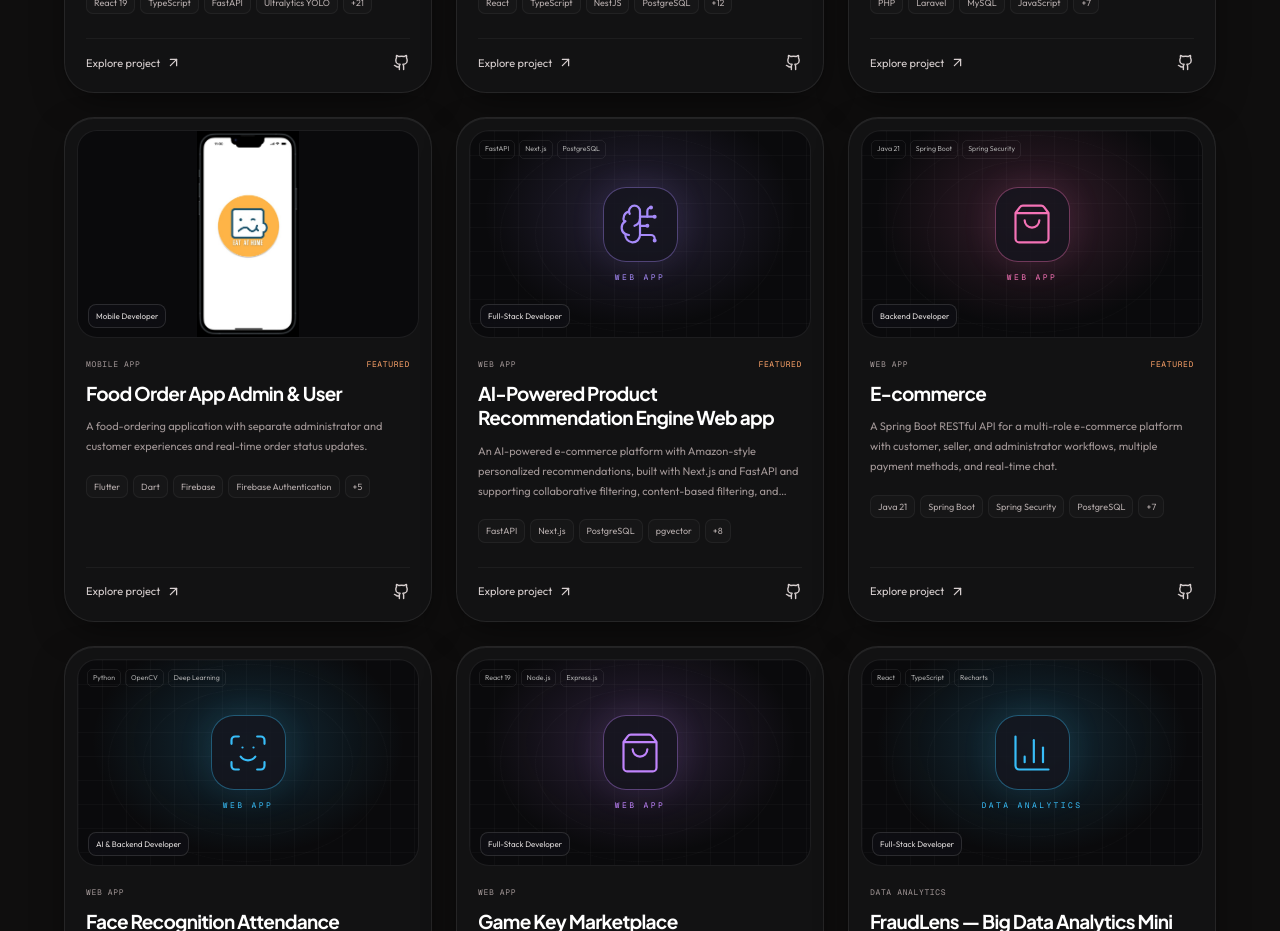
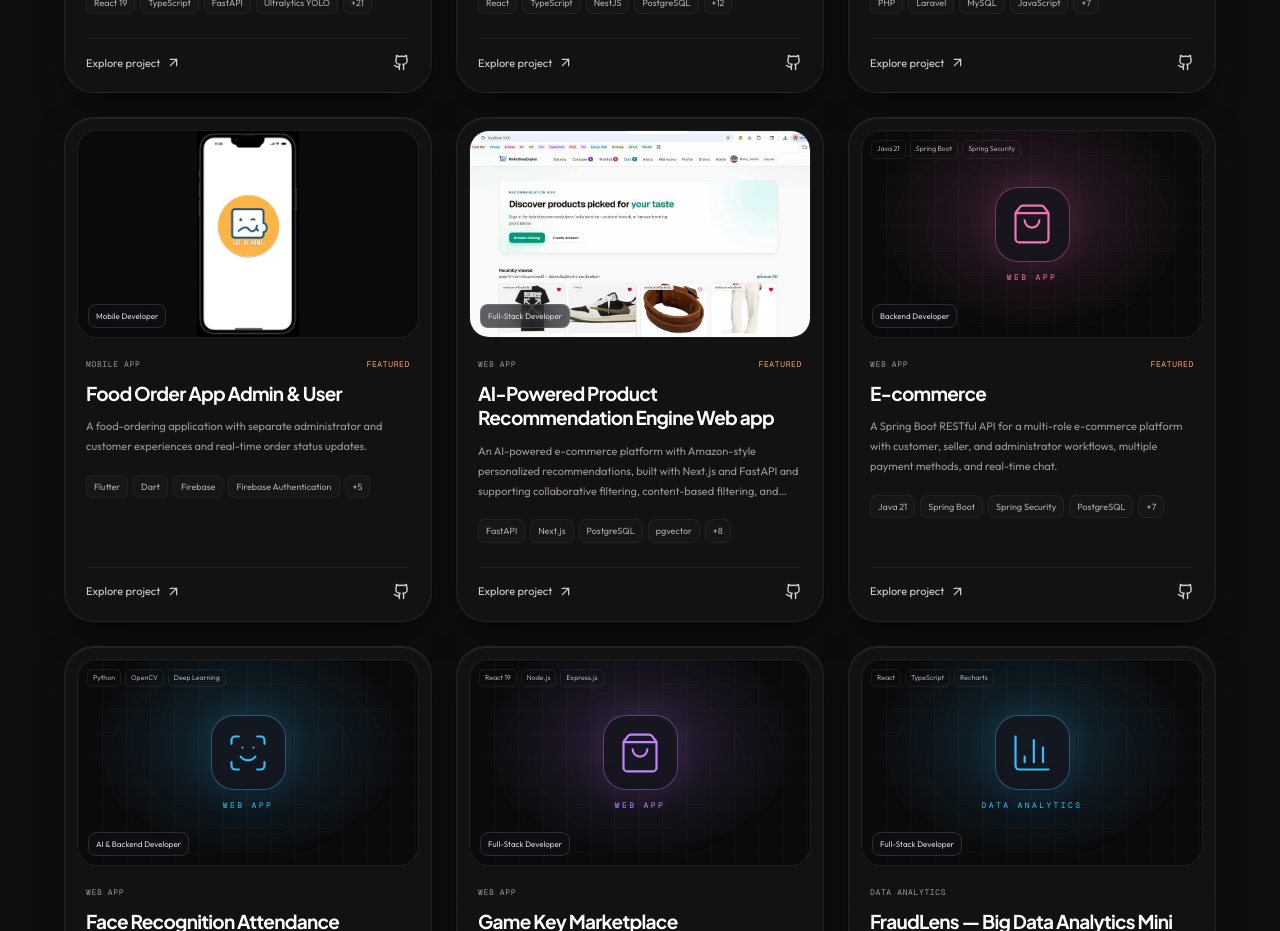
Before and after one commit to nicky-wrc/my-portfolio, a Next.js app: page /projects in a window 1280 px wide. Shown: the part 1080-2011 px from the top of the page. Built offline with nearby package versions, Linux system fonts and the light colour scheme; a web font is replaced by a local one.

Commit message:
More Picture

```diff
--- a/src/components/ProjectGallery.tsx
+++ b/src/components/ProjectGallery.tsx
@@ -60,7 +60,7 @@ export default function ProjectGallery({
       }}
     >
       <div className="project-gallery-stage">
-        <AnimatePresence initial={false} mode="wait">
+        <AnimatePresence initial={false} mode="sync">
           <motion.div
             key={images[activeIndex]}
             className="project-gallery-image-wrap"
--- a/src/data/projects.ts
+++ b/src/data/projects.ts
@@ -58,6 +58,14 @@ const ppeDetectionScreenshots = [
   "b665f844-91db-46bf-a6ef-eccfab32a83d.jfif",
   "f0b585ae-28b2-4c3b-8609-8d339facf45d.jfif",
 ].map((filename) => `/ppe_detection/${filename}`);
+
+const aiPoweredProductScreenshots = [
+  "0c1b4800-0e16-4a6d-91a7-b7c785825b1c.jfif",
+  "58dc0f82-aa45-4007-a86b-32a28811494b.jfif",
+  "637547db-73ce-4a8d-bba3-8a712423255d.jfif",
+  "900595c7-f5a7-4c74-933d-9bccdea1e809.jfif",
+  "b38f49ba-a588-4584-bc6d-a40d10cc884a.jfif",
+].map((filename) => `/AI_Powered_Product/${filename}`);
 
 export const projects: Project[] = [
   {
@@ -359,6 +367,9 @@ export const projects: Project[] = [
     tags: ["FastAPI", "Next.js", "PostgreSQL", "pgvector", "Tailwind CSS", "Docker", "Redis", "MLflow", "Scikit-learn", "Sentence Transformers", "Claude API", "Collaborative Filtering"],
     category: "Web App",
     image: "/AnyConv.com__CPKKU.jpg",
+    previewImage:
+      "/AI_Powered_Product/61b97058-fa90-429c-bb4d-8ee9a383e96d.jfif",
+    screenshots: aiPoweredProductScreenshots,
     githubUrl: "https://github.com/nicky-wrc/Powered-Product-Recommendation-Engine-Web-app",
   },
   {
```
